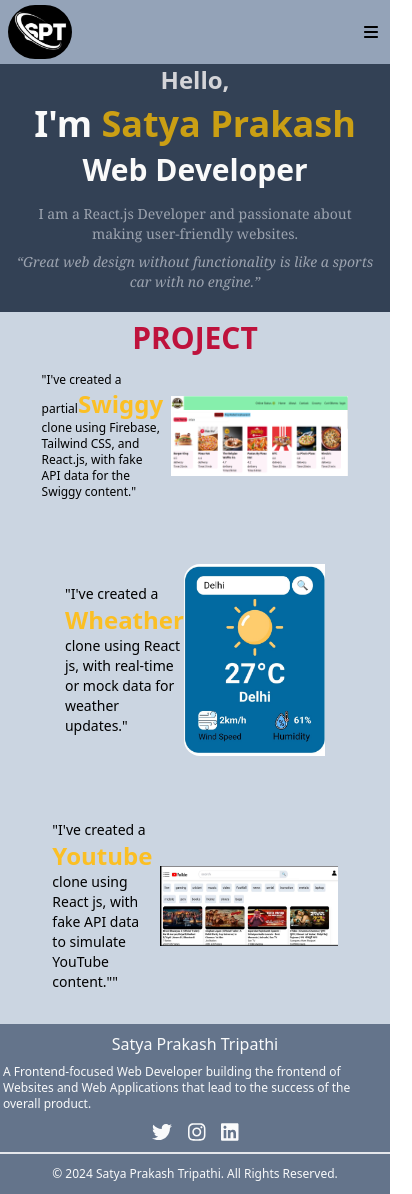
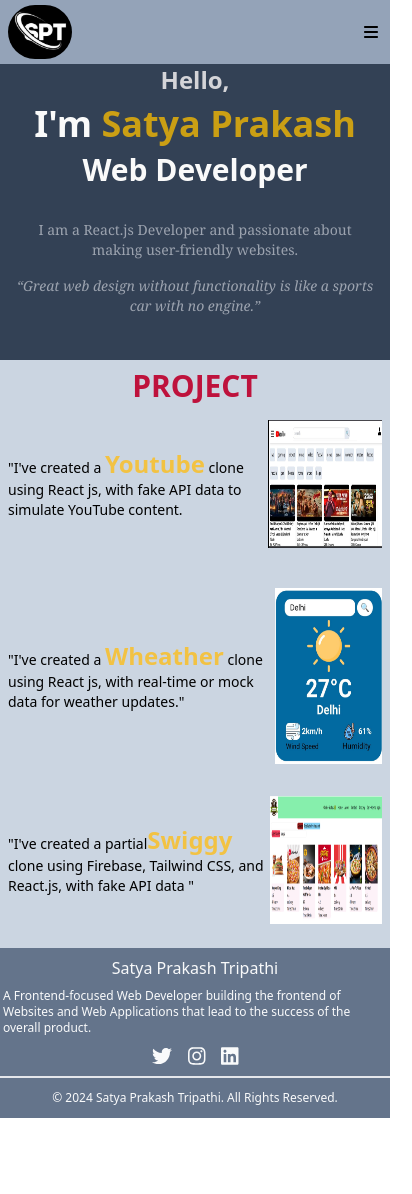
Before and after one commit to satya94406/satyaPortfolio, a React (Create React App) app: page / in a window 390 px wide. Shown: the whole page, 412 px wide, since content can reach past the window. After the commit the page ends 1118 px from the top, so only its background shows below. Built offline with nearby package versions, Linux system fonts and the light colour scheme.

Commit message:
Initial commit

```diff
--- a/src/components/Body.js
+++ b/src/components/Body.js
@@ -20,8 +20,8 @@
             <h1 className="font-bold text-2xl text-zinc-300 mb-2">Hello,</h1>
             <h1 className="font-bold text-4xl text-zinc-50 mb-2"> I'm <span className="text-yellow-500 animate-pulse">Satya Prakash</span></h1>
             <h1 className="font-bold text-3xl text-zinc-50 mb-4">Web Developer</h1>
-            <p className="text-sm font-serif text-gray-400 max-w-lg">   I am a React.js Developer and passionate about making user-friendly websites.
-              <span className="text-sm font-serif text-gray-400 italic mt-2 block">  “Great web design without functionality is like a sports car with no engine.” </span>
+            <p className="text-sm font-serif text-gray-400 max-w-lg py-4">   I am a React.js Developer and passionate about making user-friendly websites.
+              <span className="text-sm font-serif text-gray-400 italic mt-2 block py-2">  “Great web design without functionality is like a sports car with no engine.” </span>
             </p>
           </div>
           <img className="w-1/4 pt-4 rounded-full mt-6 md:mt-0 md:ml-10 hidden md:block" src={photo} alt="Satya Prakash" />
--- a/src/components/Project.js
+++ b/src/components/Project.js
@@ -1,21 +1,31 @@
+import { useEffect, useState } from "react"
 import swiggy from "../Assests/images/swiggy.jpeg"
 import wheather from "../Assests/images/wheather1.jpeg"
 import youtube1 from "../Assests/images/youtube1.jpeg"
 const Project=()=>{
+     const [ping , setPing] = useState(true);
+     useEffect(()=>{
+       setTimeout(() => {
+          setPing(false)
+       }, 5000);
+     },[])
     return(
        <div>
-          <h1 className="text-center text-rose-700 font-semibold text-3xl p-2"> PROJECT</h1>
-          <div className="flex justify-center items-center p-2 ">
-             <h1 className="text-xs  pl-16 ">"I've created a partial<span className="text-amber-400 font-extrabold text-2xl" >Swiggy</span> clone using Firebase, Tailwind CSS, and React.js, with fake API data for the Swiggy content." </h1>
-             <img className="w-2/3 md:w-1/2 pl-2 h-20 md:h-3/4 pr-16" src={swiggy} />
+          <h1 className={`text-center text-rose-700 font-semibold text-3xl p-2 ${ping ? 'animate-ping' : '' }`}> PROJECT</h1>
+
+          <div className="flex justify-center p-2 items-center">
+             <h1 className="text-sm">"I've created a <span className="text-amber-400 font-extrabold text-2xl animate-pulse " >Youtube</span> clone using React js, with fake API data to simulate YouTube content.</h1>
+             <a href="https://satya94406.github.io/youtube/" target="_blank" ><img className="w-76 md:w-80 h-32 md:h-44 pl-1" src={youtube1} /></a>
           </div><br/>
-          <div className="flex justify-center p-2 items-center h-64">
-             <h1 className="text-sm  pl-16">"I've created a <span className="text-amber-400 font-extrabold text-2xl" >Wheather</span> clone using  React js, with real-time or mock data for weather updates."</h1>
-             <img className="w-2/3 md:w-1/2 pr-16 h-[80%] rounded-2xl " src={wheather} />
+
+          <div className="flex justify-center p-2 items-center ">
+             <h1 className="text-sm">"I've created a <span className="text-amber-400 font-extrabold text-2xl  animate-pulse " >Wheather</span> clone using  React js, with real-time or mock data for weather updates."</h1>
+          <a href="https://satya94406.github.io/weather/" target="_blank"><img className=" pl-1 h-44 md:h-48  w-72 md:w-80" src={wheather} /></a>
           </div><br/>
-          <div className="flex justify-center p-2 items-center ">
-             <h1 className="text-sm  pl-16">"I've created a <span className="text-amber-400 font-extrabold text-2xl" >Youtube</span> clone using React js, with fake API data to simulate YouTube content.""</h1>
-             <img className="w-2/3 md:w-1/2 pr-16 pl-2 h-20 md:h-3/4 " src={youtube1} />
+
+          <div className="flex justify-center px-2 items-center ">
+             <h1 className="text-sm">"I've created a partial<span className="text-amber-400 font-extrabold text-2xl  animate-pulse ">Swiggy</span> clone using Firebase, Tailwind CSS, and React.js, with fake API data "</h1>
+             <a href="https://satya94406.github.io/swiggy/" target="_blank"><img className=" pl-1 w-76 md:w-80 h-32 md:h-44 " src={swiggy} /></a>
           </div><br/>
        </div>
     )
```
